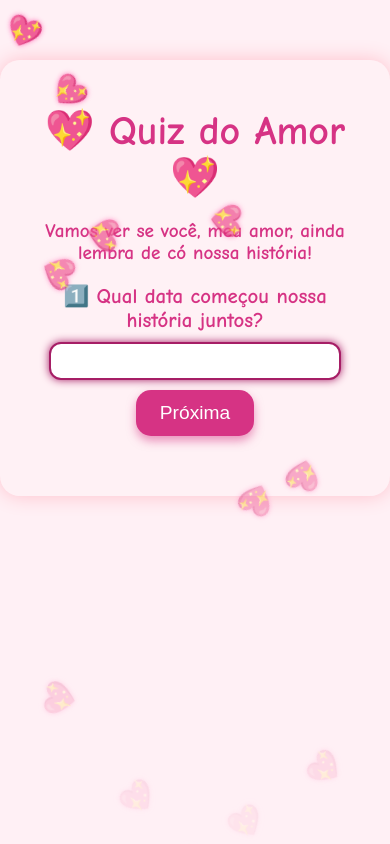
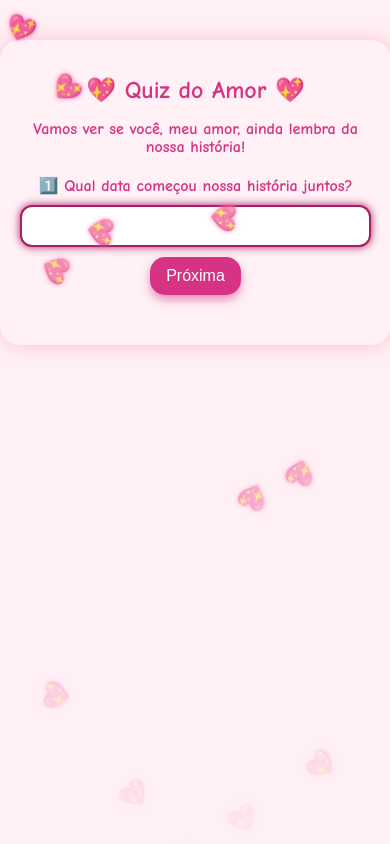
Before and after one commit to trashhkk/quiz_do_amor.html, a plain HTML site: page index.html in a window 390 px wide. Both pictures are taken after a click on the button "Começar Quiz". Drawn offline with Linux system fonts and the light colour scheme.

Commit message:
Update index.html

```diff
--- a/index.html
+++ b/index.html
@@ -2,6 +2,7 @@
 <html lang="pt-br">
 <head>
 <meta charset="UTF-8" />
+<meta name="viewport" content="width=device-width, initial-scale=1.0">
 <title>Quiz do Amor 💖</title>
 <style>
     html, body {
@@ -17,20 +18,24 @@
     .container {
         max-width: 600px;
         background-color: rgba(255, 240, 245, 0.3);
-        padding: 20px 30px 40px;
+        padding: 20px 20px 30px;
         border-radius: 20px;
         box-shadow: 0 0 20px pink;
-        margin: 60px auto;
+        margin: 40px auto;
         position: relative;
         z-index: 10;
         text-align: center;
+        width: 90%;
     }
+
     h1 {
-        font-size: 2.5em;
+        font-size: 2em;
         margin-bottom: 5px;
+        word-wrap: break-word;
     }
+
     p.intro {
-        font-size: 1.2em;
+        font-size: 1em;
         margin-bottom: 20px;
         font-weight: 600;
     }
@@ -39,39 +44,44 @@
         background-color: #d63384;
         color: white;
         border: none;
-        padding: 12px 24px;
+        padding: 12px 20px;
         margin-top: 10px;
         border-radius: 15px;
         cursor: pointer;
-        font-size: 1.2em;
+        font-size: 1em;
         transition: background-color 0.3s ease;
         box-shadow: 0 5px 10px rgba(214,51,132,0.5);
+        max-width: 100%;
     }
     button:hover {
         background-color: #a61e66;
     }
+
     .result {
         margin-top: 20px;
-        font-size: 1.3em;
+        font-size: 1.1em;
         color: #a61e66;
         text-align: left;
     }
 
     .question {
-        font-size: 1.3em;
+        font-size: 1.2em;
         margin: 15px 0 10px 0;
         font-weight: 600;
         color: #d63384;
     }
+
     input[type=text] {
-        padding: 8px 12px;
+        padding: 10px;
         border-radius: 12px;
         border: 2px solid #d63384;
         font-size: 1em;
-        width: 80%;
+        width: 100%;
         outline: none;
         transition: border-color 0.3s ease;
+        box-sizing: border-box;
     }
+
     input[type=text]:focus {
         border-color: #a61e66;
         box-shadow: 0 0 8px #a61e66;
@@ -80,7 +90,7 @@
     .heart {
         position: fixed;
         top: -40px;
-        font-size: 1.8em;
+        font-size: 1.5em;
         animation-name: cair;
         animation-timing-function: linear;
         animation-iteration-count: infinite;
@@ -89,6 +99,7 @@
         z-index: 9999;
         text-shadow: 0 0 5px #ff69b4;
     }
+
     @keyframes cair {
         0% {
             transform: translateY(0) rotate(0deg);
@@ -103,7 +114,7 @@
     .mensagem-amor {
         position: fixed;
         width: auto;
-        font-size: 1.2em;
+        font-size: 1em;
         font-weight: bold;
         animation: mover 8s linear infinite alternate, corzinhas 6s infinite;
         z-index: 10000;
@@ -128,20 +139,32 @@
         75% { color: #db7093; }
         100% { color: #ff69b4; }
     }
+
+    @media screen and (max-width: 480px) {
+        h1 {
+            font-size: 1.5em;
+        }
+        p.intro, .question, .result {
+            font-size: 1em;
+        }
+        button {
+            font-size: 1em;
+            padding: 10px 16px;
+        }
+        .mensagem-amor {
+            font-size: 0.9em;
+        }
+    }
 </style>
 </head>
 <body>
-
 <div class="container">
     <h1>💖 Quiz do Amor 💖</h1>
-        <p class="intro">Vamos ver se você, meu amor, ainda lembra de có nossa história!</p>
+    <p class="intro">Vamos ver se você, meu amor, ainda lembra da nossa história!</p>
     <button id="start-btn">Começar Quiz</button>
-
     <div id="quiz" style="display:none; margin-top:20px;"></div>
-
     <div class="result" id="resultado"></div>
 </div>
-
 <script>
 document.body.style.overflow = 'hidden';
 
```
Lines whose indentation alone changed are shown as unchanged.
